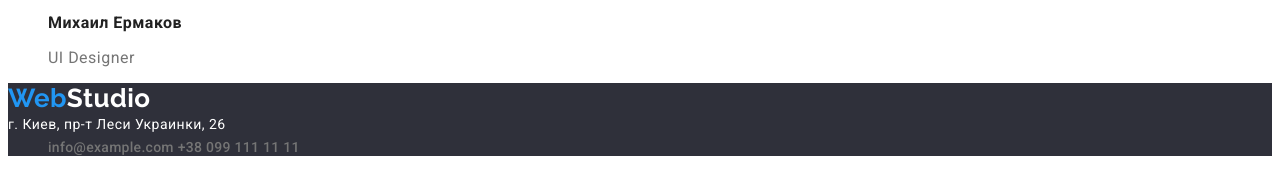
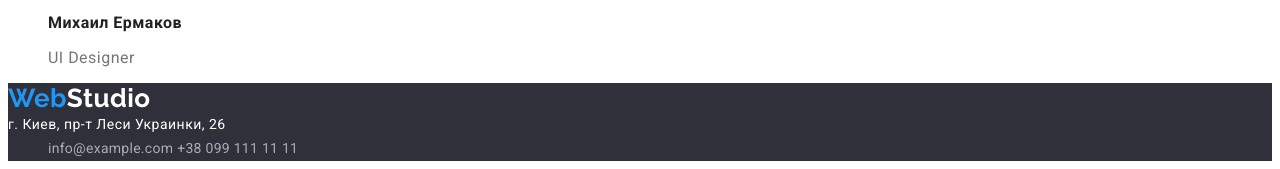
Before and after one commit to Chainiuk/goit-markup-hw-02, a plain HTML site: page index.html in a window 1280 px wide. Shown: the part 1987-2156 px from the top of the page. Drawn offline with Linux system fonts and the light colour scheme.

Commit message:
Update index.html

```diff
--- a/index.html
+++ b/index.html
@@ -65,8 +65,8 @@
         <a class="main-page-link" href="" ><span class="web">Web</span><span class="studio-footer">Studio</span></a>
         <address class="adress">г. Киев, пр-т Леси Украинки, 26</address>
         <ul class="contact-list">
-        <li class="contact-list-element"><a class="contacts" href="#">info@example.com</a></li>
-        <li class="contact-list-element"><a class="contacts" href="#">+38 099 111 11 11</a></li>
+        <li class="contact-list-element"><a class="footer-contacts" href="#">info@example.com</a></li>
+        <li class="contact-list-element"><a class="footer-contacts" href="#">+38 099 111 11 11</a></li>
         </ul>
     </footer>
  </body>
```
